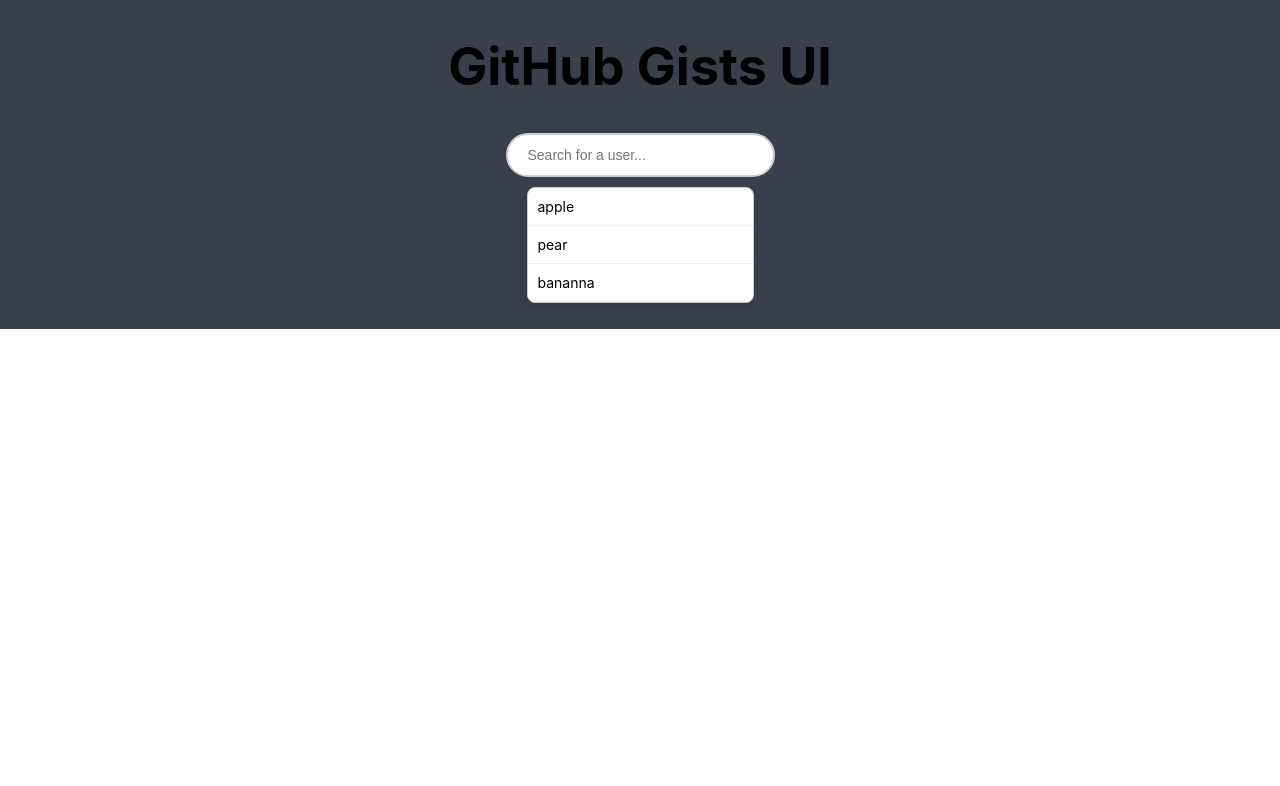
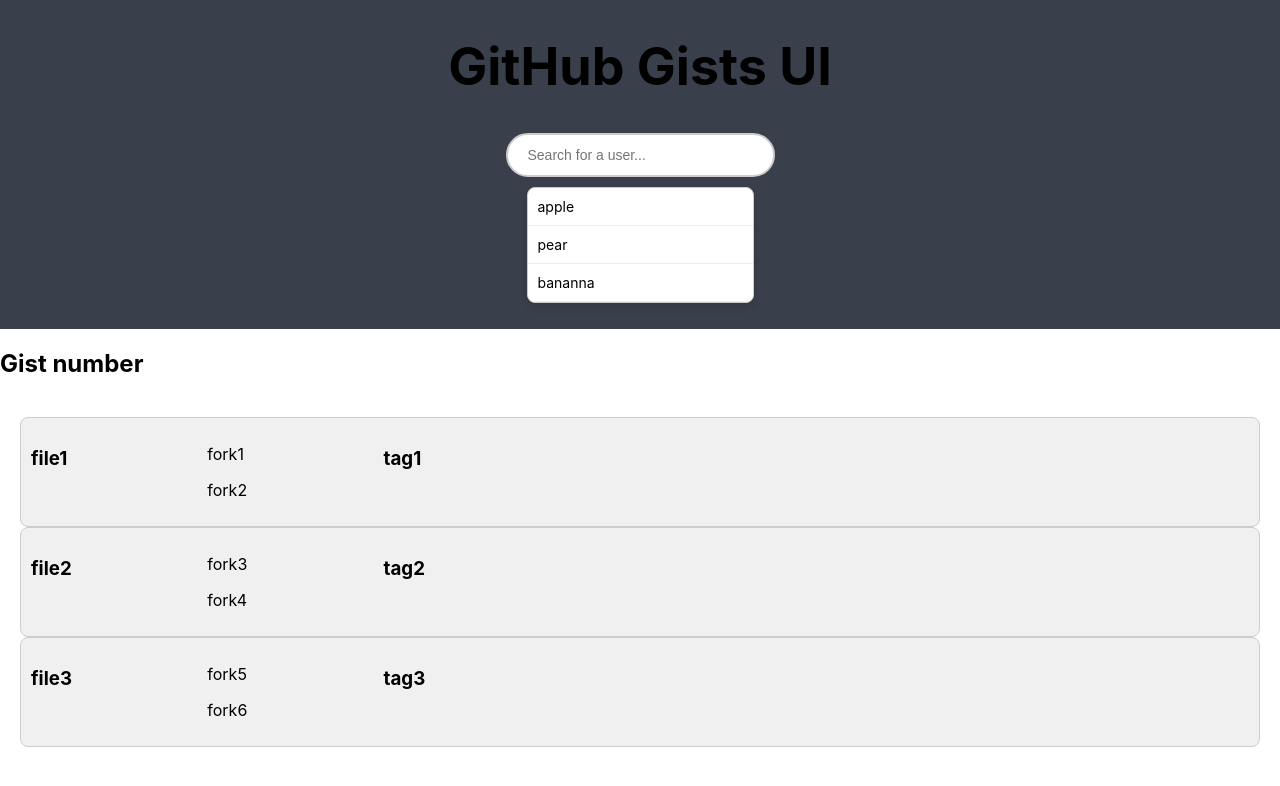
Before and after one commit to tontonel/githubGistUI, a React (Create React App) app: page / in a window 1280 px wide. Shown: the top 786 px of the page. Built offline with nearby package versions, Linux system fonts and the light colour scheme.

Commit message:
added the a grid with file, forks, and tag information about one gist and styled it

```diff
--- a/src/App.css
+++ b/src/App.css
@@ -59,3 +59,27 @@
 .search-bar li:hover {
   background-color: #f1f1f1;
 }
+
+.gist-grid-row {
+  display: grid;
+  grid-template-columns: repeat(auto-fill, minmax(150px, 1fr));
+  gap: 16px;
+  padding: 10px;
+  background-color: #f0f0f0;
+  border: 1px solid #ccc;
+  border-radius: 8px;
+}
+
+.gist-grid-cell {
+  padding: 20px;
+  text-align: center;
+  font-size: 18px;
+  background-color: white;
+  border-radius: 4px;
+  border: 1px solid #ccc;
+}
+
+.gist-grid-container {
+  gap: 16px;
+  padding: 20px;
+}
--- /dev/null
+++ b/src/components/GistContainer.jsx
@@ -0,0 +1,14 @@
+import React from 'react';
+import GistGridBox from './GistGridBox';
+
+const GistsContainer = (props) => {
+
+    return (
+        <div className='gist-container'>
+            <h2>Gist number</h2>
+            <GistGridBox files={props.gist.files} />
+        </div>
+    );
+}
+
+export default GistsContainer;
--- /dev/null
+++ b/src/components/GistGridBox.jsx
@@ -0,0 +1,19 @@
+import React from "react";
+import GistGridRow from "./GistGridRow";
+
+const GistGridBox = (props) => {
+    return (
+        <div className="gist-grid-container">
+            {props.files.map((item, index) => (
+                <GistGridRow
+                    key={index}
+                    file={item.file}
+                    forks={item.forks}
+                    tag={item.tag}
+                />
+            ))}
+       </div>
+    );
+}
+
+export default GistGridBox;
--- /dev/null
+++ b/src/components/GistGridRow.jsx
@@ -0,0 +1,22 @@
+
+import React from 'react';
+
+const GistGridRow = ({ file, forks, tag }) => {
+    return (
+        <div className="gist-grid-row">
+            <div className="grid-cell">
+                <h3>{file}</h3>
+            </div>
+            <div className="grid-cell">
+                {forks.map((fork, index) => (
+                    <p key={index}>{fork}</p>
+                ))}
+            </div>
+            <div>
+                <h3>{tag}</h3>
+            </div>
+        </div>
+    );
+}
+
+export default GistGridRow;
--- a/src/components/SearchBar.jsx
+++ b/src/components/SearchBar.jsx
@@ -1,6 +1,7 @@
 import React  from 'react';
 
 const SearchBar = (props) => {
+
     return (
       <div className='search-bar'>
         <input
--- a/src/view/HomePage.jsx
+++ b/src/view/HomePage.jsx
@@ -1,12 +1,36 @@
 import React from "react";
 import SearchBar from "../components/SearchBar";
+import GistContainer from "../components/GistContainer";
+
+const gist = {
+    files: [
+        {
+            file: 'file1',
+            forks: ['fork1', 'fork2'],
+            tag: 'tag1'
+        },
+        {
+            file: 'file2',
+            forks: ['fork3', 'fork4'],
+            tag: 'tag2'
+        },
+        {
+            file: 'file3',
+            forks: ['fork5', 'fork6'],
+            tag: 'tag3'
+        }
+    ]
+};
 
 const HomePage = () => {
     return (
-        <header className="app-header">
-            <h1>GitHub Gists UI</h1>
-            <SearchBar options={['apple', 'pear', 'bananna']} />
-        </header>
+        <>
+            <header className="app-header">
+                <h1>GitHub Gists UI</h1>
+                <SearchBar options={['apple', 'pear', 'bananna']} />
+            </header>
+            <GistContainer gist={gist} />
+        </>
     );
 }
 
```
Lines whose indentation alone changed are shown as unchanged.
